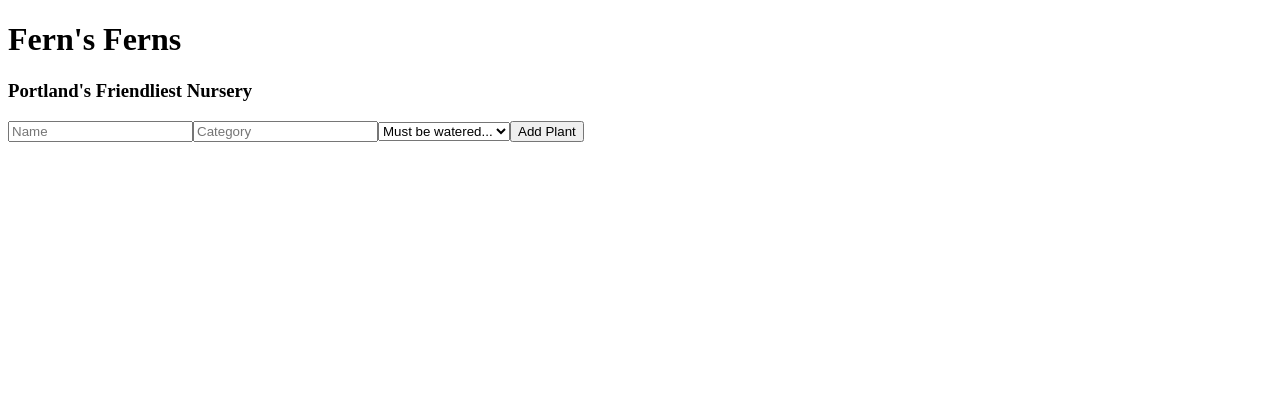
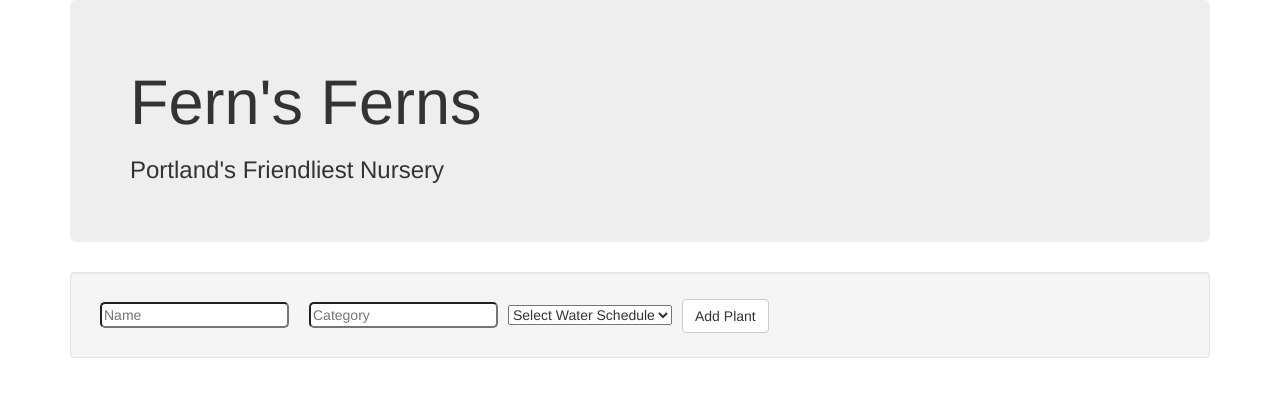
Before and after one commit to maxobaxo/ferns-ferns, a React app: page / in a window 1280 px wide. Shown: the top 396 px of the page. Built offline with nearby package versions, Linux system fonts and the light colour scheme.

Commit message:
add react-bootstrap styling to application

```diff
--- a/src/components/App.jsx
+++ b/src/components/App.jsx
@@ -4,7 +4,7 @@ import Garden from './Garden';
 
 function App(props) {
   return (
-    <div>
+    <div className='container'>
       <Header/>
       <Garden/>
     </div>
--- a/src/components/Header.jsx
+++ b/src/components/Header.jsx
@@ -2,7 +2,7 @@ import React from 'react';
 
 function Header() {
   return(
-    <div>
+    <div className="jumbotron">
       <h1>Fern's Ferns</h1>
       <h3>Portland's Friendliest Nursery</h3>
     </div>
--- a/src/components/NewPlantForm.jsx
+++ b/src/components/NewPlantForm.jsx
@@ -1,6 +1,12 @@
 import React from 'react';
 import Plant from '../models/plant';
 import PropTypes from 'prop-types';
+import { FormGroup } from 'react-bootstrap';
+import { Button } from 'react-bootstrap';
+import { MenuItem } from 'react-bootstrap';
+import { ControlLabel } from 'react-bootstrap';
+import { FormControl } from 'react-bootstrap';
+import { Form } from 'react-bootstrap';
 
 class NewPlantForm extends React.Component {
 
@@ -12,8 +18,10 @@ class NewPlantForm extends React.Component {
   addNewPlant(event) {
     event.preventDefault();
     const { _name, _category, _whenToWater } = this.refs;
+    console.log(_name.value);
+    console.log(_category.value);
+    console.log(_whenToWater.value);
     var waterSchedule = parseInt(_whenToWater.value);
-
     if (waterSchedule) {
       var newPlant = new Plant(_name.value, _category.value, waterSchedule);
       this.props.storePlant(newPlant);
@@ -24,19 +32,28 @@ class NewPlantForm extends React.Component {
   }
 
   render() {
+    var formInputStyles = {
+      borderRadius: 5,
+      margin: 10,
+    }
+    var buttonStyle = {
+      marginLeft: 10,
+    }
+
     return(
-      <div>
-        <form onSubmit={this.addNewPlant}>
-          <input id="name" ref="_name" placeholder="Name"/>
-          <input id="category" ref="_category" placeholder="Category"/>
-          <select defaultValue="formTitle" id="whenToWater" ref="_whenToWater" required>
-            <option value="formTitle" disabled>Must be watered...</option>
-            <option value="1">Every Day</option>
-            <option value="2">Every Other Day</option>
-            <option value="7">Once a Week</option>
-          </select>
-          <button type="submit">Add Plant</button>
-        </form>
+      <div className="well">
+        <Form inline onSubmit={this.addNewPlant}>
+          <input style={formInputStyles} id="name" ref="_name" placeholder="Name"/>
+          <input style={formInputStyles} id="category" ref="_category" placeholder="Category"/>
+            <select defaultValue="formTitle" id="whenToWater" ref="_whenToWater" required>
+              <option disabled value="formTitle">Select Water Schedule</option>
+              <option value="2">Every Other Day</option>
+              <option value="4">Every Four Days</option>
+              <option value="7">Every Week</option>
+            </select>
+          <Button style={buttonStyle} type="submit">Add Plant</Button>
+        </Form>
+
       </div>
     );
   }
--- a/src/components/Plant.jsx
+++ b/src/components/Plant.jsx
@@ -5,7 +5,7 @@ import WaterPlant from './WaterPlant';
 function Plant(props) {
 
     return(
-      <div>
+      <div className="well">
         <h4>{props.name} ({props.category})</h4>
         <p>Must be watered every {props.whenToWater} day(s)</p>
         <p>This plant was last watered {props.timeSinceWatered} ago [{props.timeWatered}]</p>
--- a/src/components/WaterPlant.jsx
+++ b/src/components/WaterPlant.jsx
@@ -1,5 +1,6 @@
 import React from 'react';
 import PropTypes from 'prop-types';
+import { Button } from 'react-bootstrap';
 
 class WaterPlant extends React.Component {
 
@@ -21,7 +22,7 @@ class WaterPlant extends React.Component {
 
     return(
       <div>
-        <button onClick={() => {this.props.plant.resetTimeWatered()}}>Water Me</button>
+        <Button onClick={() => {this.props.plant.resetTimeWatered()}}>Water Me</Button>
       </div>
     )
   }
```
Also changed, not shown: template.ejs.
